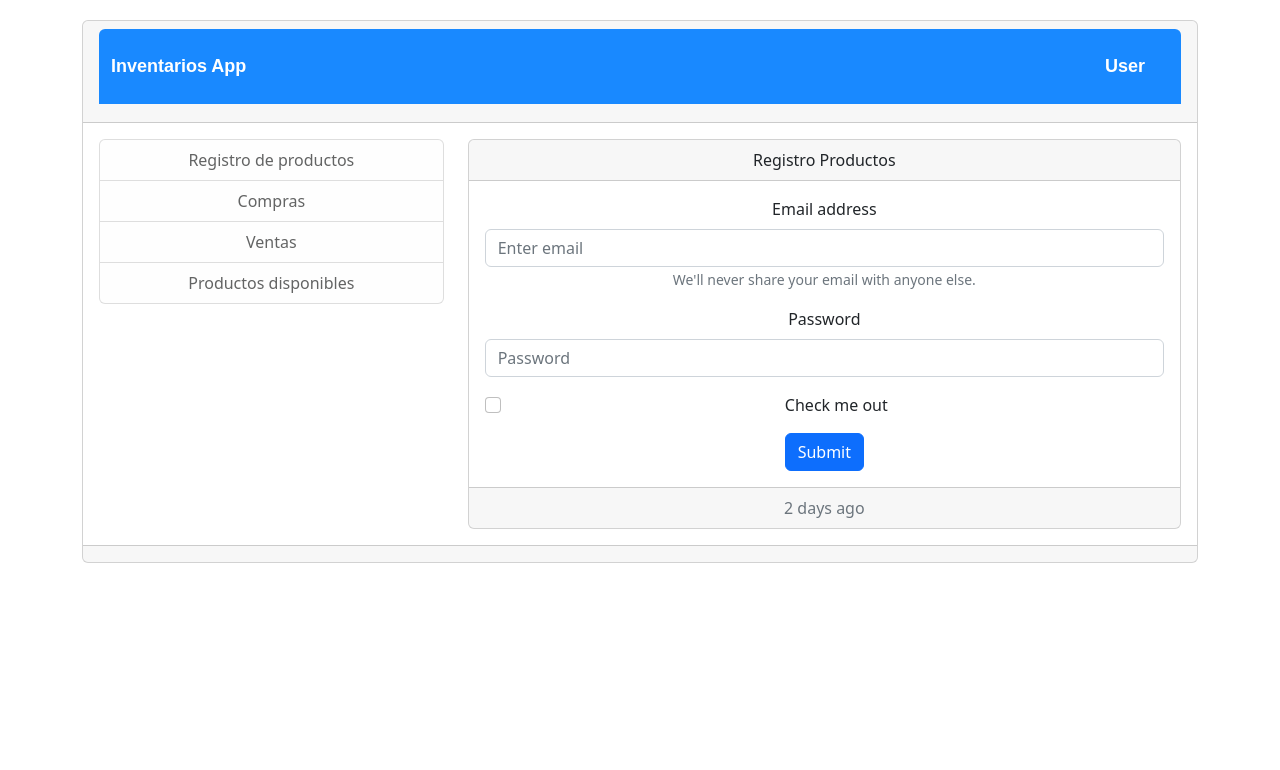
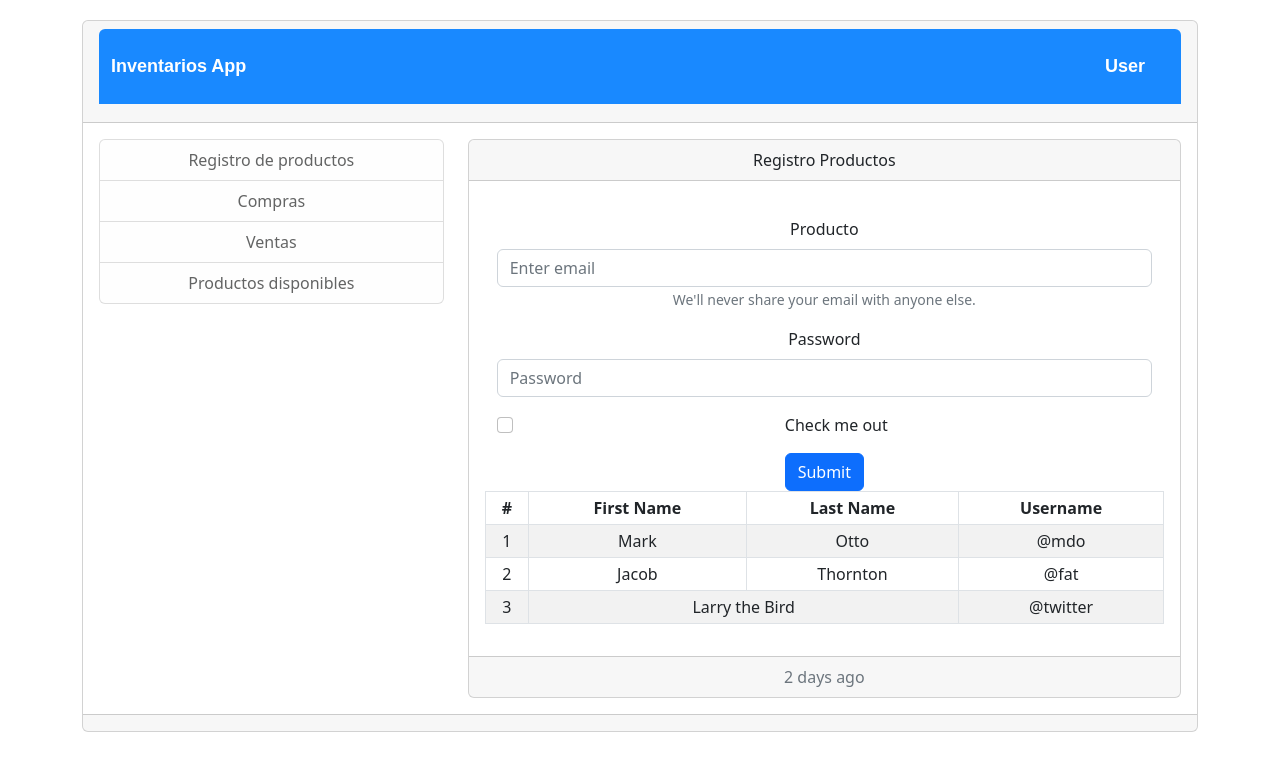
Before and after one commit to yo-huaca95/Actividad1-Fullstack, a React (Create React App) app in the folder Actividad-1-Front/: page /RegistroProductos in a window 1280 px wide. Shown: the top 770 px of the page. Built offline with nearby package versions, Linux system fonts and the light colour scheme.

Commit message:
Ajuste de Registro de Productos

```diff
--- a/Actividad-1-Front/src/Components/MenuNavegacionIzquierdo/OpcionesMenu/RegistroProductos/RegistroProductos.js
+++ b/Actividad-1-Front/src/Components/MenuNavegacionIzquierdo/OpcionesMenu/RegistroProductos/RegistroProductos.js
@@ -1,13 +1,16 @@
 import React from "react";
-import {Form} from "react-bootstrap";
+import {Container, Form, Row} from "react-bootstrap";
+import Table from 'react-bootstrap/Table';
 import Button from 'react-bootstrap/Button';
 
 export  const RegistroProductos= () => {
     return (
+      <Container>
+      <Row>
       <Form>
       <Form.Group className="mb-3" controlId="formBasicEmail">
-        <Form.Label>Email address</Form.Label>
-        <Form.Control type="email" placeholder="Enter email" />
+        <Form.Label>Producto</Form.Label>
+        <Form.Control type="text" placeholder="Enter email" />
         <Form.Text className="text-muted">
           We'll never share your email with anyone else.
         </Form.Text>
@@ -24,5 +27,38 @@
         Submit
       </Button>
     </Form>
+    </Row>
+    <Row>
+    <Table striped bordered hover size="sm">
+      <thead>
+        <tr>
+          <th>#</th>
+          <th>First Name</th>
+          <th>Last Name</th>
+          <th>Username</th>
+        </tr>
+      </thead>
+      <tbody>
+        <tr>
+          <td>1</td>
+          <td>Mark</td>
+          <td>Otto</td>
+          <td>@mdo</td>
+        </tr>
+        <tr>
+          <td>2</td>
+          <td>Jacob</td>
+          <td>Thornton</td>
+          <td>@fat</td>
+        </tr>
+        <tr>
+          <td>3</td>
+          <td colSpan={2}>Larry the Bird</td>
+          <td>@twitter</td>
+        </tr>
+      </tbody>
+    </Table>
+    </Row>
+    </Container>
     );
 }
--- a/Actividad-1-Front/src/Components/MenuNavegacionIzquierdo/OpcionesMenu/Ventas/Ventas.js
+++ b/Actividad-1-Front/src/Components/MenuNavegacionIzquierdo/OpcionesMenu/Ventas/Ventas.js
@@ -20,8 +20,8 @@
       <Form.Group className="mb-3" controlId="formBasicCheckbox">
         <Form.Check type="checkbox" label="Check me out" />
       </Form.Group>
-      <Button variant="primary" type="submit">
-        Submit
+      <Button variant="primary" >
+        Registrar
       </Button>
     </Form>
     );
```
